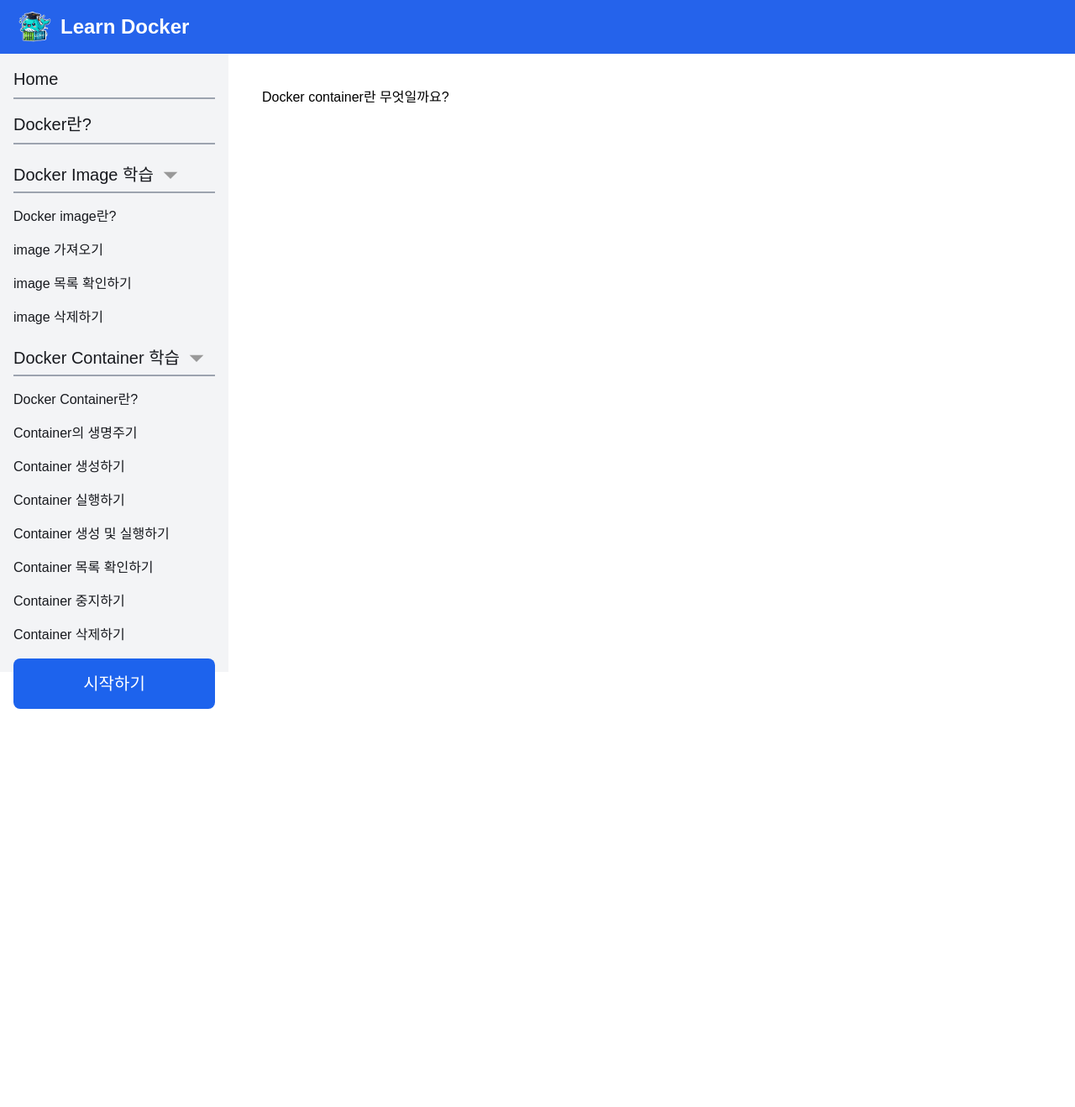
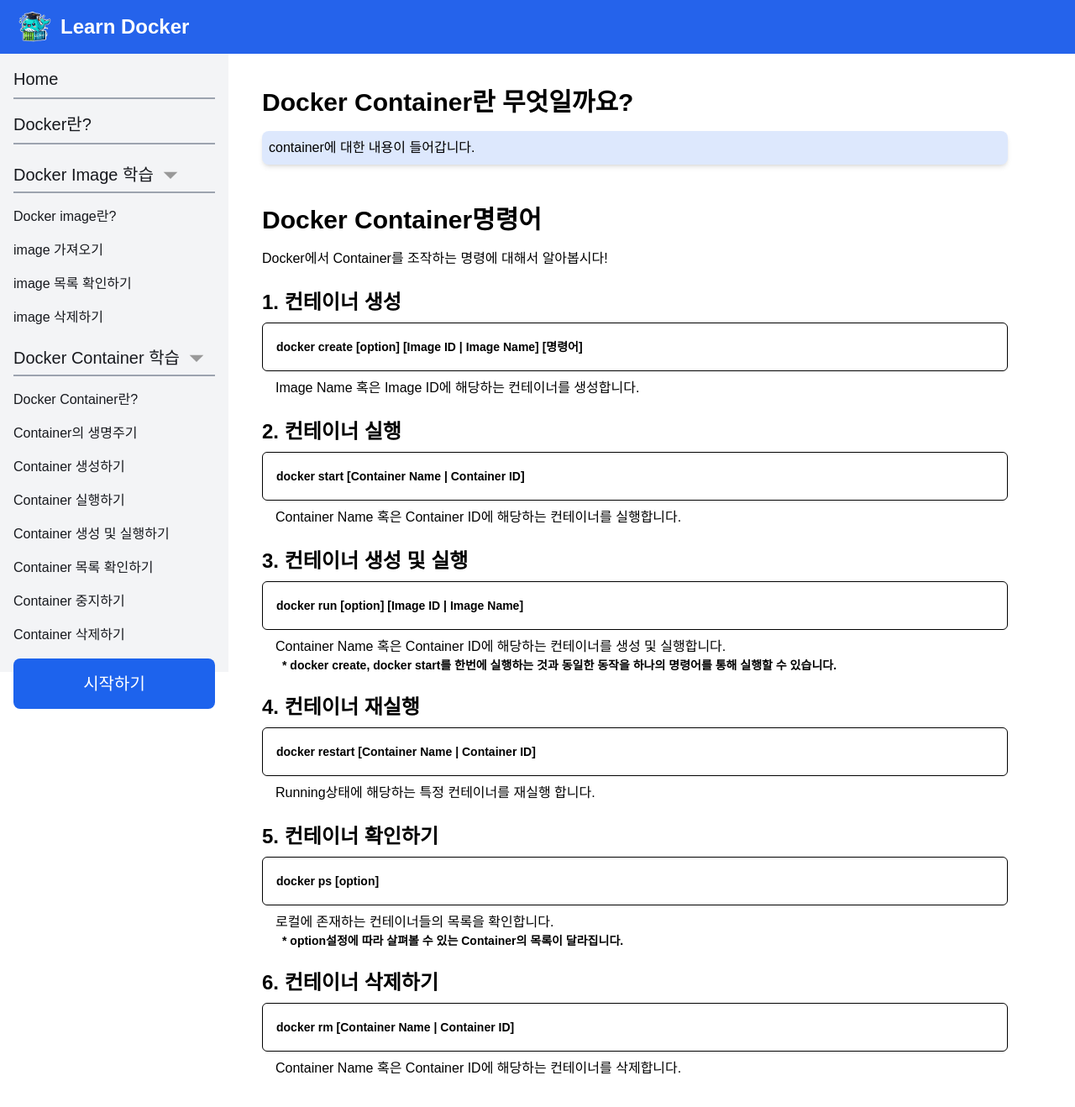
Before and after one commit to kimykstar/web34-LearnDocker, a React (Vite) app in the folder frontend/: page /what-is-docker-container in a window 1280 px wide. Shown: the top 1318 px of the page at 84% size. Before the commit the page ends 800 px from the top, so only its background shows below. Built offline with nearby package versions, Linux system fonts and the light colour scheme; no server answers; a web font is replaced by a local one.

Commit message:
feat: Docker Container란? 페이지 구현

```diff
--- a/frontend/src/components/DockerContainerPage.tsx
+++ b/frontend/src/components/DockerContainerPage.tsx
@@ -1,8 +1,90 @@
 const DockerContainerPage = () => {
     return (
-        <>
-            <h1>Docker container란 무엇일까요?</h1>
-        </>
+        <div className='w-full'>
+            <div className='flex-col'>
+                <h1 className='text-3xl font-bold'>Docker Container란 무엇일까요?</h1>
+                <div className='bg-Moby-Blue mt-4 bg-opacity-15 rounded-lg shadow-md p-2'>
+                    <p className='text-black'>container에 대한 내용이 들어갑니다.</p>
+                </div>
+            </div>
+            <div className='flex-col w-full mt-12'>
+                <h1 className='text-3xl font-bold'>Docker Container명령어</h1>
+                <span className='block mt-4'>
+                    Docker에서 Container를 조작하는 명령에 대해서 알아봅시다!
+                </span>
+                <div className='flex-col mt-6'>
+                    <h2 className='text-2xl font-bold'>1. 컨테이너 생성</h2>
+                    <div className='rounded-md w-full border border-black p-4 mt-2'>
+                        <span className='text-sm font-bold'>
+                            docker create [option] [Image ID | Image Name] [명령어]
+                        </span>
+                    </div>
+                    <span className='block mt-2 ml-4'>
+                        Image Name 혹은 Image ID에 해당하는 컨테이너를 생성합니다.
+                    </span>
+                </div>
+                <div className='flex-col mt-6'>
+                    <h2 className='text-2xl font-bold'>2. 컨테이너 실행</h2>
+                    <div className='rounded-md w-full border border-black p-4 mt-2'>
+                        <span className='text-sm font-bold'>
+                            docker start [Container Name | Container ID]
+                        </span>
+                    </div>
+                    <span className='block mt-2 ml-4'>
+                        Container Name 혹은 Container ID에 해당하는 컨테이너를 실행합니다.
+                    </span>
+                </div>
+                <div className='flex-col mt-6'>
+                    <h2 className='text-2xl font-bold'>3. 컨테이너 생성 및 실행</h2>
+                    <div className='rounded-md w-full border border-black p-4 mt-2'>
+                        <span className='text-sm font-bold'>
+                            docker run [option] [Image ID | Image Name]
+                        </span>
+                    </div>
+                    <span className='block mt-2 ml-4'>
+                        Container Name 혹은 Container ID에 해당하는 컨테이너를 생성 및 실행합니다.
+                    </span>
+                    <span className='block text-sm font-bold ml-6'>
+                        * docker create, docker start를 한번에 실행하는 것과 동일한 동작을 하나의
+                        명령어를 통해 실행할 수 있습니다.
+                    </span>
+                </div>
+                <div className='flex-col mt-6'>
+                    <h2 className='text-2xl font-bold'>4. 컨테이너 재실행</h2>
+                    <div className='rounded-md w-full border border-black p-4 mt-2'>
+                        <span className='text-sm font-bold'>
+                            docker restart [Container Name | Container ID]
+                        </span>
+                    </div>
+                    <span className='block mt-2 ml-4'>
+                        Running상태에 해당하는 특정 컨테이너를 재실행 합니다.
+                    </span>
+                </div>
+                <div className='flex-col mt-6'>
+                    <h2 className='text-2xl font-bold'>5. 컨테이너 확인하기</h2>
+                    <div className='rounded-md w-full border border-black p-4 mt-2'>
+                        <span className='text-sm font-bold'>docker ps [option]</span>
+                    </div>
+                    <span className='block mt-2 ml-4'>
+                        로컬에 존재하는 컨테이너들의 목록을 확인합니다.
+                    </span>
+                    <span className='block text-sm font-bold ml-6'>
+                        * option설정에 따라 살펴볼 수 있는 Container의 목록이 달라집니다.
+                    </span>
+                </div>
+                <div className='flex-col mt-6'>
+                    <h2 className='text-2xl font-bold'>6. 컨테이너 삭제하기</h2>
+                    <div className='rounded-md w-full border border-black p-4 mt-2'>
+                        <span className='text-sm font-bold'>
+                            docker rm [Container Name | Container ID]
+                        </span>
+                    </div>
+                    <span className='block mt-2 ml-4'>
+                        Container Name 혹은 Container ID에 해당하는 컨테이너를 삭제합니다.
+                    </span>
+                </div>
+            </div>
+        </div>
     );
 };
 
```
